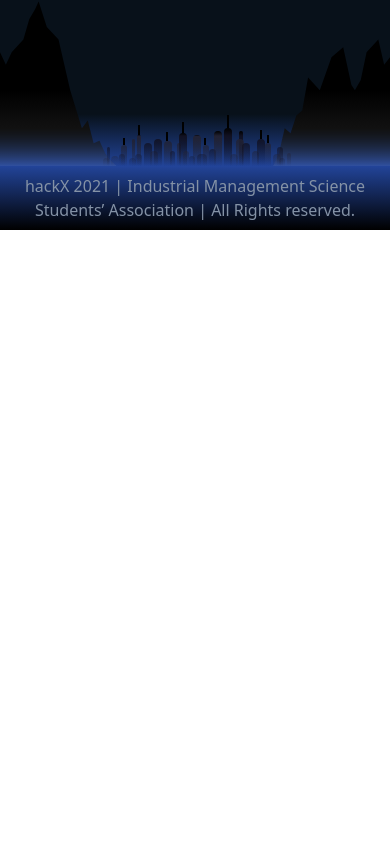
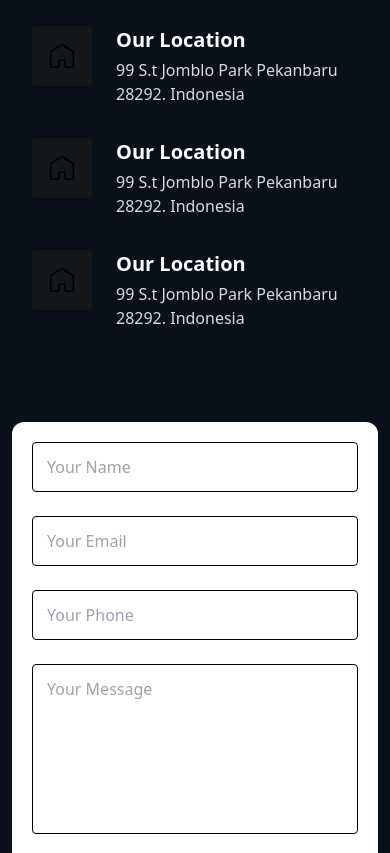
Before and after one commit to MIT-UOK/hackX-2022, a React (Vite) app: page / in a window 390 px wide. Shown: the part 8111-8964 px from the top of the page. Before the commit the page ends 8341 px from the top, so only its background shows below. Built offline with nearby package versions, Linux system fonts and the light colour scheme.

Commit message:
added contact section content

```diff
--- a/package.json
+++ b/package.json
@@ -9,6 +9,7 @@
     "preview": "vite preview"
   },
   "dependencies": {
+    "google-map-react": "^2.2.0",
     "react": "^18.2.0",
     "react-animated-text": "^0.1.4",
     "react-dom": "^18.2.0",
--- /dev/null
+++ b/src/componets/ConatactUs/ConnectCard/index.jsx
@@ -0,0 +1,40 @@
+function ConnectCard() {
+    return (
+        <div className="flex mb-8 max-w-[370px] w-full">
+            <div
+                className="
+               max-w-[60px]
+               sm:max-w-[70px]
+               w-full
+               h-[60px]
+               sm:h-[70px]
+               flex
+               items-center
+               justify-center
+               mr-6
+               overflow-hidden
+               bg-primary bg-opacity-5
+               text-primary
+               rounded
+               "
+            >
+                <svg
+                    width={24}
+                    height={24}
+                    viewBox="0 0 24 24"
+                    className="fill-current"
+                >
+                    <path d="M21.8182 24H16.5584C15.3896 24 14.4156 23.0256 14.4156 21.8563V17.5688C14.4156 17.1401 14.0649 16.7893 13.6364 16.7893H10.4026C9.97403 16.7893 9.62338 17.1401 9.62338 17.5688V21.8173C9.62338 22.9866 8.64935 23.961 7.48052 23.961H2.14286C0.974026 23.961 0 22.9866 0 21.8173V8.21437C0 7.62972 0.311688 7.08404 0.818182 6.77223L11.1039 0.263094C11.6494 -0.0876979 12.3896 -0.0876979 12.9351 0.263094L23.2208 6.77223C23.7273 7.08404 24 7.62972 24 8.21437V21.7783C24 23.0256 23.026 24 21.8182 24ZM10.3636 15.4251H13.5974C14.7662 15.4251 15.7403 16.3995 15.7403 17.5688V21.8173C15.7403 22.246 16.0909 22.5968 16.5195 22.5968H21.8182C22.2468 22.5968 22.5974 22.246 22.5974 21.8173V8.25335C22.5974 8.13642 22.5195 8.01949 22.4416 7.94153L12.1948 1.4324C12.0779 1.35445 11.9221 1.35445 11.8442 1.4324L1.55844 7.94153C1.44156 8.01949 1.4026 8.13642 1.4026 8.25335V21.8563C1.4026 22.285 1.75325 22.6358 2.18182 22.6358H7.48052C7.90909 22.6358 8.25974 22.285 8.25974 21.8563V17.5688C8.22078 16.3995 9.19481 15.4251 10.3636 15.4251Z" />
+                </svg>
+            </div>
+            <div className="w-full">
+                <h4 className="font-bold text-white text-xl mb-1">Our Location</h4>
+                <p className="text-base text-gray-light">
+                    99 S.t Jomblo Park Pekanbaru 28292. Indonesia
+                </p>
+            </div>
+        </div>
+    );
+}
+
+export default ConnectCard;
--- /dev/null
+++ b/src/componets/ConatactUs/Form/index.jsx
@@ -0,0 +1,83 @@
+import Button from "../../Button"
+
+function Form() {
+    return (
+        <form>
+            <div className="mb-6">
+                <input
+                    type="text"
+                    placeholder="Your Name"
+                    className="
+                  w-full
+                  rounded
+                  py-3
+                  px-[14px]
+                  text-body-color text-base
+                  border border-[f0f0f0]
+                  outline-none
+                  focus-visible:shadow-none
+                  focus:border-primary
+                  "
+                />
+            </div>
+            <div className="mb-6">
+                <input
+                    type="email"
+                    placeholder="Your Email"
+                    className="
+                  w-full
+                  rounded
+                  py-3
+                  px-[14px]
+                  text-body-color text-base
+                  border border-[f0f0f0]
+                  outline-none
+                  focus-visible:shadow-none
+                  focus:border-primary
+                  "
+                />
+            </div>
+            <div className="mb-6">
+                <input
+                    type="text"
+                    placeholder="Your Phone"
+                    className="
+                  w-full
+                  rounded
+                  py-3
+                  px-[14px]
+                  text-body-color text-base
+                  border border-[f0f0f0]
+                  outline-none
+                  focus-visible:shadow-none
+                  focus:border-primary
+                  "
+                />
+            </div>
+            <div className="mb-6">
+                <textarea
+                    rows={6}
+                    placeholder="Your Message"
+                    className="
+                  w-full
+                  rounded
+                  py-3
+                  px-[14px]
+                  text-body-color text-base
+                  border border-[f0f0f0]
+                  resize-none
+                  outline-none
+                  focus-visible:shadow-none
+                  focus:border-primary
+                  "
+                    defaultValue={""}
+                />
+            </div>
+            <div className="text-center">
+                <Button title={"SEND MESSAGE"} />
+            </div>
+        </form>
+    );
+}
+
+export default Form;
--- a/src/componets/ConatactUs/index.jsx
+++ b/src/componets/ConatactUs/index.jsx
@@ -1,13 +1,33 @@
 import HeadTile from "../HeadTitle";
+import ConnectCard from "./ConnectCard";
+import Form from "./Form";
 
 function ContactUs() {
     return (
         <div className="bg-homeBg1 pt-20">
             <HeadTile title={"CONTACT"} />
-            <div className="container mx-auto">
+            <div className="container px-3 md:px-0 mx-auto">
+                <div className="mt-12 grid grid-cols-1 gap-10 sm:mt-16 md:grid-cols-2  ">
+                    <div className="">
+                        <div className="max-w-[570px]">
+                            <div className="p-5">
 
+                                <ConnectCard />
+                                <ConnectCard />
+                                <ConnectCard />
+                            </div>
+
+                        </div>
+                    </div>
+                    <div>
+                        <div className="bg-white p-5 rounded-xl">
+                            <Form />
+                        </div>
+                    </div>
+                </div>
             </div>
         </div>
+
     );
 }
 
```
Also changed, not shown: 1 other file (tests, documents, lock files or other folders).
